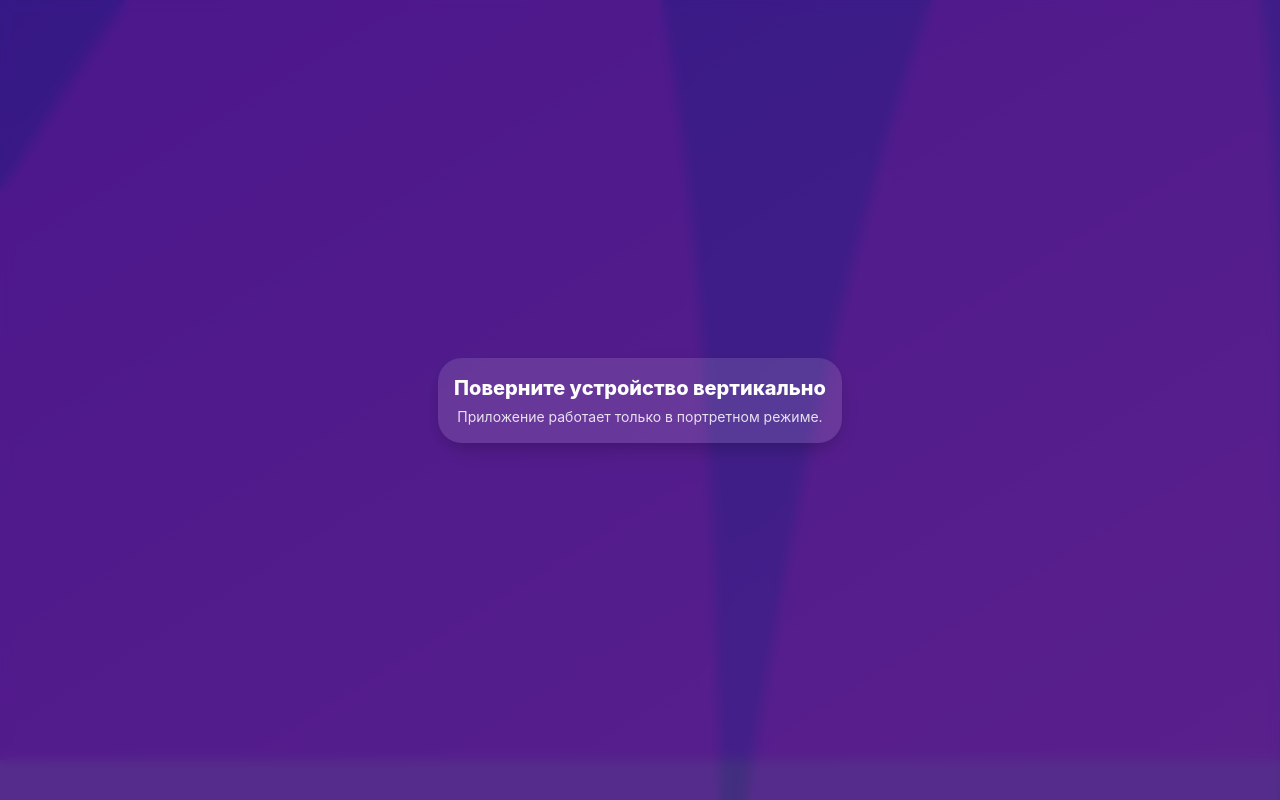
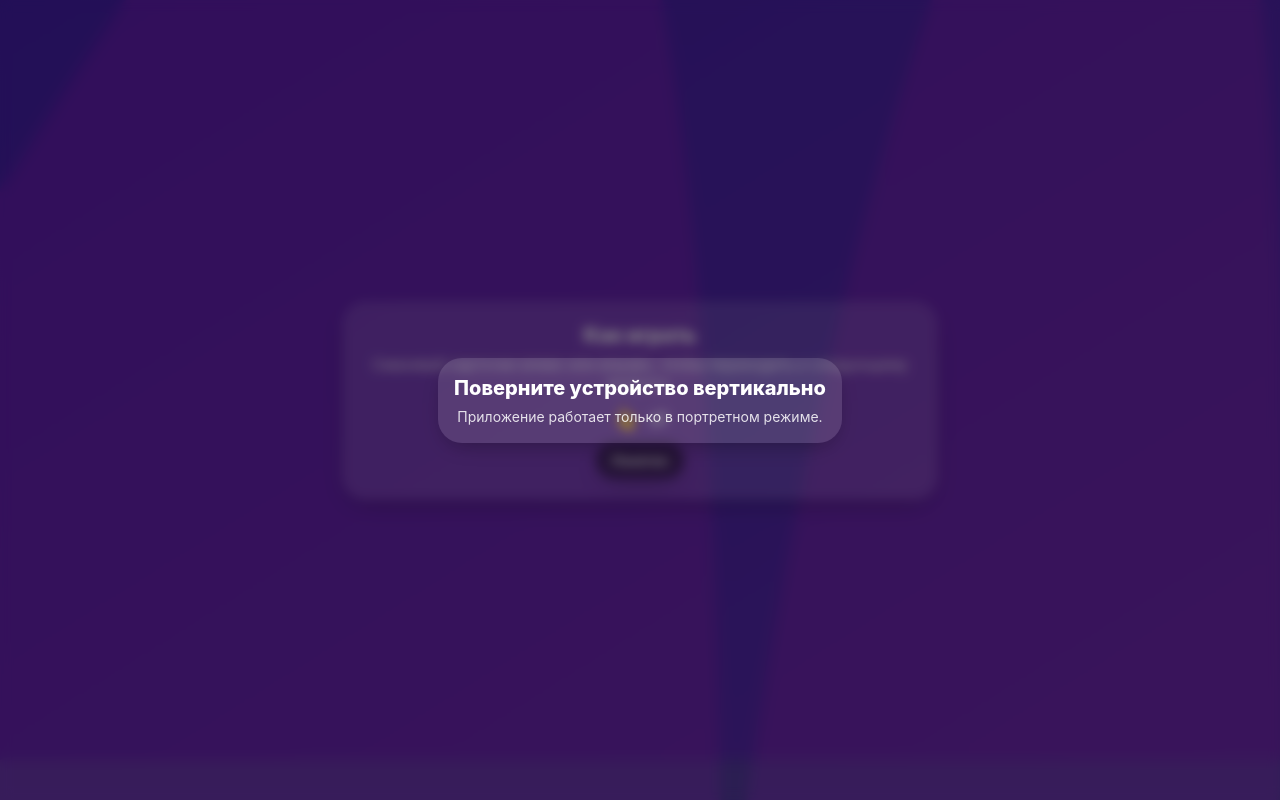
Before and after one commit to emuhich/game_web_app_bot, a FastAPI app: template app/frontend/templates/honesty_play.html in a window 1280 px wide. Run offline with FastAPI, Linux system fonts and the light colour scheme; the template is opened without the code that fills it, so the values that code supplies are empty; parts of the project's set-up code (start-up, migrations or seed data) failed here and were passed over; some libraries are stand-ins or nearby versions.

```diff
--- a/app/frontend/static/js/honesty_play.js
+++ b/app/frontend/static/js/honesty_play.js
@@ -1,5 +1,6 @@
 import { haptics } from '/static/js/haptics.js';
 import { getVerifiedId } from '/static/js/auth.js';
+import { showDevOverlay } from '/static/js/popups.js';
 
 document.addEventListener('DOMContentLoaded', () => {
   const stack = document.getElementById('cards-stack');
@@ -13,6 +14,21 @@ document.addEventListener('DOMContentLoaded', () => {
   const SWIPE_THRESHOLD_RATIO = 0.5;
   const SWIPE_OUT_DURATION_MS = 340;
   const MAX_ROT = 10;
+
+  // Показываем подсказку о свайпе только при первом заходе в игру
+  try {
+    const HINT_KEY = 'honesty_swipe_hint_shown_v1';
+    const already = window.localStorage.getItem(HINT_KEY);
+    if (!already) {
+      // Небольшая задержка, чтобы не мигало вместе с анимацией первой карточки
+      setTimeout(() => {
+        showDevOverlay();
+        window.localStorage.setItem(HINT_KEY, '1');
+      }, 300);
+    }
+  } catch (e) {
+    console.warn('Не удалось сохранить флаг показа подсказки свайпа', e);
+  }
 
   const relayout = () => {
     const cards = Array.from(stack.querySelectorAll('.question-card'));
--- a/app/frontend/static/js/popups.js
+++ b/app/frontend/static/js/popups.js
@@ -2,20 +2,36 @@
 import { haptics } from './haptics.js';
 
 export function showDevOverlay() {
-  haptics.impact('medium');
+  // Обучающий попап: как играть в карточки (свайпы)
+  try {
+    haptics.impact('medium');
+  } catch {}
+
   const overlay = document.createElement('div');
   overlay.className = 'swipe-hint-overlay';
   overlay.innerHTML = `
     <div class="swipe-hint" role="dialog" aria-modal="true">
-      <h3 class="hint-title">Скоро</h3>
-      <p class="hint-text">Эта игра пока в разработке. Совсем скоро она появится в приложении!</p>
-      <div class="hint-gesture"><span class="hand">🚧</span></div>
+      <h3 class="hint-title">Как играть</h3>
+      <p class="hint-text">Смахивай карточки влево или вправо, чтобы переходить к следующему вопросу.</p>
+      <div class="hint-gesture"><span class="hand">👆</span><span class="arrow">⇄</span></div>
       <button class="hint-close" type="button">Понятно</button>
     </div>`;
+
   document.body.appendChild(overlay);
+
   const closeBtn = overlay.querySelector('.hint-close');
-  const close = () => { haptics.impact('light'); overlay.classList.add('fade-out'); setTimeout(() => overlay.remove(), 220); };
+  const close = () => {
+    try { haptics.impact('light'); } catch {}
+    overlay.classList.add('fade-out');
+    setTimeout(() => overlay.remove(), 220);
+  };
+
   closeBtn?.addEventListener('click', close);
+
+  // закрытие по клику вне окна
+  overlay.addEventListener('click', (e) => {
+    if (e.target === overlay) close();
+  });
 }
 
 export function showPremiumPopup(onBuy) {
--- a/app/frontend/templates/honesty_play.html
+++ b/app/frontend/templates/honesty_play.html
@@ -25,5 +25,6 @@
 {% block scripts %}
 <script type="module" src="/static/js/haptics.js"></script>
 <script type="module" src="/static/js/auth.js"></script>
+<script type="module" src="/static/js/popups.js"></script>
 <script type="module" src="/static/js/honesty_play.js?v=8"></script>
 {% endblock %}
```
